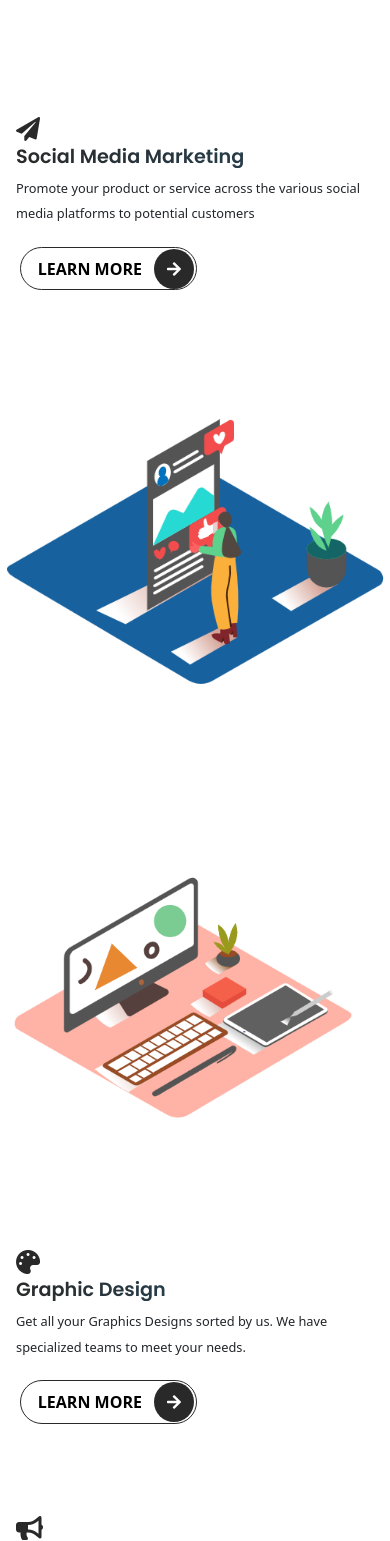
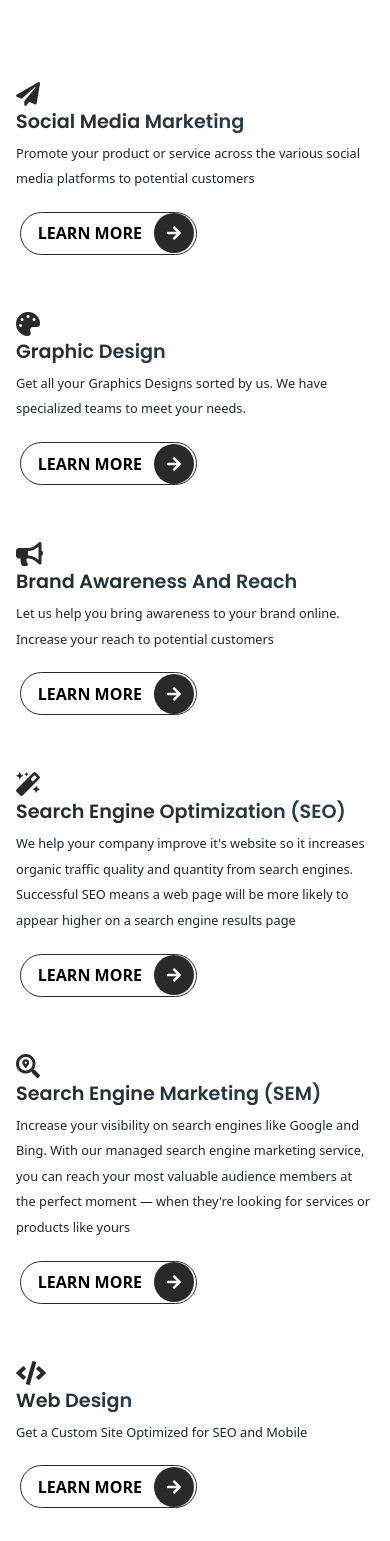
Before and after one commit to cwaku/Adsoryx-, a website: page index.html in a window 390 px wide. Shown: the part 1136-2677 px from the top of the page. Drawn offline with nearby package versions, Linux system fonts and the light colour scheme; a script that the page names is missing.

Commit message:
hide section images on small devices

```diff
--- a/index.html
+++ b/index.html
@@ -64,7 +64,8 @@
                 </button>
                 </a>
                 <div class="d-flex">
-                <a href="https://booking.appointy.com/adsoryxdigital"><button type="button" class="rounded-pill btn-rounded text-capitalize">Book 15 min call
+                <a href="https://booking.appointy.com/adsoryxdigital">
+                    <button type="button" class="rounded-pill btn-rounded text-capitalize">Book 15 min call
                     <span>
                         <i class="fas fa-arrow-right"></i>
                     </span>
@@ -92,7 +93,7 @@
     <svg xmlns="http://www.w3.org/2000/svg" viewBox="0 0 1440 320"><path fill="#ffffff" fill-opacity="1" d="M0,256L18.5,245.3C36.9,235,74,213,111,197.3C147.7,181,185,171,222,154.7C258.5,139,295,117,332,96C369.2,75,406,53,443,48C480,43,517,53,554,48C590.8,43,628,21,665,37.3C701.5,53,738,107,775,144C812.3,181,849,203,886,192C923.1,181,960,139,997,149.3C1033.8,160,1071,224,1108,213.3C1144.6,203,1182,117,1218,74.7C1255.4,32,1292,32,1329,42.7C1366.2,53,1403,75,1422,85.3L1440,96L1440,320L1421.5,320C1403.1,320,1366,320,1329,320C1292.3,320,1255,320,1218,320C1181.5,320,1145,320,1108,320C1070.8,320,1034,320,997,320C960,320,923,320,886,320C849.2,320,812,320,775,320C738.5,320,702,320,665,320C627.7,320,591,320,554,320C516.9,320,480,320,443,320C406.2,320,369,320,332,320C295.4,320,258,320,222,320C184.6,320,148,320,111,320C73.8,320,37,320,18,320L0,320Z"></path></svg>
  </section>
 
-    <!---    COMPANIES  SECTION   -->
+    <!-----------------------------------    COMPANIES  SECTION   ---------------------------------------------------------------
 
     <section id="companies" class="companies">
         <div class="container">
@@ -101,7 +102,7 @@
                 <div class="heading-line"></div>
             </div>
         </div>
- <!---    COMPANIES CONTENT     -->
+-------------------------------------------   COMPANIES CONTENT     ---------------------------------
     <div class="container">
         <div class="row">
             <div class="col-md-4 col-lg-2">
@@ -130,8 +131,7 @@
             </div>
         </div>
     </div>
-
-    </section>
+</section> -->
 
  <!---    SERVICES SECTION    -->
     <section id="services" class="services">
@@ -162,11 +162,11 @@
      </div>
 
 
-     <!---    SERVICES CONTENT     -->
+     <!----------------------------------------------    SERVICES CONTENT    ---------------------------------------------------- -->
      <div class="container">
-             <!---     SOCIAL MEDIA MARKETING CONTENT     -->
+             <!--------------------------------------    SOCIAL MEDIA MARKETING CONTENT  ----------------------------------------------------->
          <div class="row">
-             <div class="col-lg-6 col-md-6 col-sm-12 col-xs-12 services mt-4">
+             <div class="col-lg-6 col-md-6 col-sm-12 col-xs-12 services mt-2">
                  <div class="services__content">
                  <div class="icon d-block fas fa-paper-plane"></div>
                  <h3 class="display-6--title mt-1">Social Media Marketing</h3>
@@ -179,20 +179,21 @@
                         </span>
                     </button>
                 </div>
-             <div class="col-lg-6 col-md-6 col-sm-12 col-xs-12 services mt-4 text-end">
+                </div>
+             <div class="col-lg-6 col-md-6 col-sm-12 col-xs-12 services mt-2 text-end sm-hidden">
                  <div class="services__pic">
                      <img src="images/services/services-1.png" class="img-fluid" alt="Social Media Marketing illustration">
                  </div>
              </div>
          </div>
-                      <!---     GRAPHIC DESIGN CONTENT     -->
+                      <!----------------------------------------------------    GRAPHIC DESIGN CONTENT     --------------------------------------------------------->
          <div class="row">
-             <div class="col-lg-6 col-md-6 col-sm-12 col-xs-12 services mt-4 text-start">
+             <div class="col-lg-6 col-md-6 col-sm-12 col-xs-12 services mt-2 text-start sm-hidden">
                  <div class="services__pic">
                     <img src="images/services/services-2.png" class="img-fluid" alt="Graphic Design illustration">
                  </div>
              </div>
-             <div class="col-lg-6 col-md-6 col-sm-12 col-xs-12 services mt-4">
+             <div class="col-lg-6 col-md-6 col-sm-12 col-xs-12 services mt-2">
                  <div class="services__content">
                     <div class="icon d-block fas fa-palette"></div>
                     <h3 class="display-6--title mt-1">Graphic Design</h3>
@@ -207,9 +208,9 @@
                  </div>
              </div>
          </div>
-                      <!---    BRAND AWARENESS & REACH CONTENT     -->
+                      <!-------------------------------------------------------------    BRAND AWARENESS & REACH CONTENT    -------------------------------------------------------- -->
          <div class="row">
-             <div class="col-lg-6 col-md-6 col-sm-12 col-xs-12 services mt-4">
+             <div class="col-lg-6 col-md-6 col-sm-12 col-xs-12 services mt-2">
                  <div class="services__content">
                     <div class="icon d-block fas fa-bullhorn"></div>
                     <h3 class="display-6--title mt-1">Brand Awareness And Reach</h3>
@@ -223,20 +224,20 @@
                        </button>
                  </div>
              </div>
-             <div class="col-lg-6 col-md-6 col-sm-12 col-xs-12 services mt-4 text-end">
+             <div class="col-lg-6 col-md-6 col-sm-12 col-xs-12 services mt-2 text-end sm-hidden">
                  <div class="services__pic">
                     <img src="images/services/services-3.png" class="img-fluid" alt="Brand Awareness & Reach illustration">
                  </div>
              </div>
          </div>
-                      <!---    SEO CONTENT     -->
+                      <!-----------------------------------------------------------    SEO CONTENT     --------------------------------------------------------------->
          <div class="row">
-             <div class="col-lg-6 col-md-6 col-sm-12 col-xs-12 services mt-4 text-start">
+             <div class="col-lg-6 col-md-6 col-sm-12 col-xs-12 services mt-2 text-start sm-hidden">
                  <div class="services__pic">
                     <img src="images/services/services-4.png" class="img-fluid" alt="Search Engine Optimization illustration">
                  </div>
              </div>
-             <div class="col-lg-6 col-md-6 col-sm-12 col-xs-12 services mt-4">
+             <div class="col-lg-6 col-md-6 col-sm-12 col-xs-12 services mt-2">
                  <div class="services__content">
                     <div class="icon d-block fas fa-magic"></div>
                     <h3 class="display-6--title mt-1">Search Engine Optimization (SEO)</h3>
@@ -251,9 +252,9 @@
                  </div>
              </div>
          </div>
-                      <!---    SEM CONTENT     -->
+                      <!------------------------------------------------------------------------------    SEM CONTENT     --------------------------------------------------------------->
          <div class="row">
-             <div class="col-lg-6 col-md-6 col-sm-12 col-xs-12 services mt-4">
+             <div class="col-lg-6 col-md-6 col-sm-12 col-xs-12 services mt-2">
                  <div class="services__content">
                     <div class="icon d-block fas fa-search-location"></div>
                     <h3 class="display-6--title mt-1">Search Engine Marketing (SEM)</h3>
@@ -269,39 +270,37 @@
                        </button>
                  </div>
              </div>
-             <div class="col-lg-6 col-md-6 col-sm-12 col-xs-12 services mt-4 text-end">
+             <div class="col-lg-6 col-md-6 col-sm-12 col-xs-12 services mt-2 text-end sm-hidden">
                  <div class="services__pic">
                     <img src="images/services/services-5.png" class="img-fluid" alt="Search Engine Marketing illustration">
                  </div>
              </div>
          </div>
-                       <!---      WEB DESIGN CONTENT     -->
+          <!-----------------------------------------------------------------------------     WEB DESIGN CONTENT     -------------------------------------------------------->
           <div class="row">
-                        <div class="col-lg-6 col-md-6 col-sm-12 col-xs-12 services mt-4 text-start">
+            <div class="col-lg-6 col-md-6 col-sm-12 col-xs-12 services mt-2 text-start sm-hidden">
                 <div class="services__pic">
                     <img src="images/services/services-6.png" class="img-fluid" alt="Web Design Marketing illustration">
                 </div>
             </div>
-                        <div class="col-lg-6 col-md-6 col-sm-12 col-xs-12 services mt-4">
+            <div class="col-lg-6 col-md-6 col-sm-12 col-xs-12 services mt-2">
                 <div class="services__content">
                     <div class="icon d-block fas fa-code"></div>
                     <h3 class="display-6--title mt-1">Web Design</h3>
-                            <p class="lh-lg">Get a Custom Site Optimized for SEO and Mobile
-                               </p>
+                    <p class="lh-lg">Get a Custom Site Optimized for SEO and Mobile</p>
                     <button type="button" class="rounded-pill btn-rounded border-primary">Learn more
-                                   <span>
-                                       <i class="fas fa-arrow-right"></i>
-                                   </span>
+                        <span><i class="fas fa-arrow-right"></i></span>
                     </button>
                 </div>
             </div>
         </div>
-
      </div>
 
 
 </section>
-<!---      TESTIMONIALS SECTION    -->
+
+
+<!----------------------------------------------------------------      TESTIMONIALS SECTION    ------------------------------------------------------------------------>
 <section id="testimonials" class="testimonials">
     <svg xmlns="http://www.w3.org/2000/svg" viewBox="0 0 1440 320"><path fill="#ffffff" fill-opacity="1" d="M0,64L34.3,69.3C68.6,75,137,85,206,117.3C274.3,149,343,203,411,213.3C480,224,549,192,617,197.3C685.7,203,754,245,823,272C891.4,299,960,309,1029,266.7C1097.1,224,1166,128,1234,96C1302.9,64,1371,96,1406,112L1440,128L1440,0L1405.7,0C1371.4,0,1303,0,1234,0C1165.7,0,1097,0,1029,0C960,0,891,0,823,0C754.3,0,686,0,617,0C548.6,0,480,0,411,0C342.9,0,274,0,206,0C137.1,0,69,0,34,0L0,0Z"></path></svg>
     <div class="container">
@@ -311,7 +310,7 @@
             <p class="lead pd-1">what our clients are saying</p>
         </div>
 
-        <!---      CAROUSEL CONTENT     -->
+        <!---------------------------------------------------------      CAROUSEL CONTENT     ------------------------------------------------------------------>
         <div class="tagembed-container" style=" width:100%;height:100%;overflow:auto;">
             <div class="tagembed-socialwall" data-wall-id="6162" view-url="https://widget.tagembed.com/6162?view"></div>
         </div>
@@ -322,7 +321,7 @@
 
 
 
-                    <!---       PORTFOLIO SECTION     -->
+        <!-----------------------------------------------------------   PORTFOLIO SECTION    ------------------------------------------------------------ -->
 <section id="portfolio" class="portfolio">
     <div class="container">
         <div class="row text-center mt-5">
@@ -332,7 +331,7 @@
                 Projects our teams have worked on
             </p>
         </div>
-                            <!---       FILTER BUTTONS    -->
+        <!--------------------------------------------------------       FILTER BUTTONS   -------------------------------------------------------------- -->
     <div class="row mt-5 mb-4 g-3 text-center">
         <div class="col-md-12">
             <button class="btn btn-outline-primary" type="button">All</button>
@@ -341,7 +340,7 @@
             <button class="btn btn-outline-primary" type="button">Mockup</button>
         </div>
     </div>
-                        <!---      PORTFOLIO ITEMS     -->
+        <!-------------------------------------------------------     PORTFOLIO ITEMS     ----------------------------------------------------------------->
 <div class="row">
     <div class="col-lg-4 col-md-6">
         <div class="portfolio-box shadow">
@@ -433,7 +432,7 @@
             </div>
         </div>
     </div>
-    <!--- UNCOMMENT LATER, ADD TO NEW PAGE WHEN CLICKED
+    <!---------------------------------------------------------------- UNCOMMENT LATER, ADD TO NEW PAGE WHEN CLICKED      ---------------------------------------------------
     <div class="col-lg-4 col-md-6">
         <div class="portfolio-box shadow">
             <img src="images/portfolio/portfolio-10.png" alt="portfolio 10 image" class="img-fluid">
@@ -493,13 +492,13 @@
                 </div>
             </div>
         </div>
-    </div> -->
+    </div> ------------------------------------------------------------------------------------------------------------------------------------------------>
 </div>
     </div>
 </section>
 
 
-<!---      GET STARTED SECTION    -->
+<!---------------------------------------------------------------------      GET STARTED SECTION   ------------------------------------------------------------- -->
 <section id="contact" class="get-started">
     <div class="container">
         <div class="row text-center">
@@ -509,7 +508,7 @@
                 Tell  us about your project and let us get to work
             </p>
         </div>
-      <!---      CTA CONTENT     -->
+      <!-----------------------------------------------------------------     CTA CONTENT     ------------------------------------------------------------------------------------------------------------------------------>
       <div class="row text-white">
           <div class="col-12 col-lg-6 gradient shadow p-3">
               <div class="cta-info w-100">
@@ -563,7 +562,7 @@
 </section>
 
 
-<!---      FAQ SECTION    -----
+<!-------------------------------------------------------------------------      FAQ SECTION    --------------------------------------------------------------------------------
 <section id="faq" class="faq">
     <div class="container">
         <div class="row text-center">
@@ -571,11 +570,11 @@
             <div class="heading-line"></div>
             <p class="lead">frequently asked questions, get knowledge before hand</p>
         </div>
-                  -------- ACCORDION CONTENT   ----------
+        ------------------------------------------------------------ ---------------------- ACCORDION CONTENT   ------------------------------------------------------------------------------
         <div class="row mt-5">
             <div class="col-md-12">
                 <div class="accordion" id="accordionExample">
-                               ---- ACCORDION ITEM 1     -----
+                        --------------------------------------------------------------------- ACCORDION ITEM 1   --------------------------------------------------------  -----
                     <div class="accordion-item shadow mb-3">
                       <h2 class="accordion-header" id="headingOne">
                         <button class="accordion-button" type="button" data-bs-toggle="collapse" data-bs-target="#collapseOne" aria-expanded="true" aria-controls="collapseOne">
@@ -588,7 +587,7 @@
                         </div>
                       </div>
                     </div>
-                                        ------      ACCORDION ITEM 2     ------
+                    ------------------------------------------------------------------------    ACCORDION ITEM 2     ------------------------------------------------------------
                     <div class="accordion-item shadow mb-3">
                       <h2 class="accordion-header" id="headingTwo">
                         <button class="accordion-button collapsed" type="button" data-bs-toggle="collapse" data-bs-target="#collapseTwo" aria-expanded="false" aria-controls="collapseTwo">
@@ -601,7 +600,7 @@
                         </div>
                       </div>
                     </div>
-                                        --------      ACCORDION ITEM 3     ------
+                    -------------------------------------------------------------------------      ACCORDION ITEM 3     --------------------------------------------------------------------------------------------------------------
                     <div class="accordion-item shadow mb-3">
                       <h2 class="accordion-header" id="headingThree">
                         <button class="accordion-button collapsed" type="button" data-bs-toggle="collapse" data-bs-target="#collapseThree" aria-expanded="false" aria-controls="collapseThree">
@@ -614,7 +613,7 @@
                         </div>
                       </div>
                     </div>
-                                        --------      ACCORDION ITEM 4     -------
+                        --------------------------------------------------------------------------      ACCORDION ITEM 4     ------------------------------------------------------------------------------------
                     <div class="accordion-item shadow mb-3">
                         <h2 class="accordion-header" id="headingFour">
                           <button class="accordion-button collapsed" type="button" data-bs-toggle="collapse" data-bs-target="#collapseFour" aria-expanded="false" aria-controls="collapseFour">
@@ -633,7 +632,7 @@
     </div>
 </section>
 
--->
+--------------------------------------------------------------------------------------------------------------------------------------------------------------------------------------->
 
 
 
@@ -646,11 +645,11 @@
 
 
 
-             <!---      FOOTER SECTION     -->
+             <!--- ----------------------------------------------------     FOOTER SECTION     ------------------------------------------------------------------------->
 <footer class="footer">
     <div class="container">
         <div class="row">
-                         <!---      CONTENT FOR MOBILE NUMBER     -->
+                         <!---------------------------------------------      CONTENT FOR MOBILE NUMBER    ------------------------------------------------------------------->
             <div class="col-md-4 col-lg-4 contact-box pt-1 d-md-block d-lg-flex d-flex">
                 <div class="contact-box__icon">
                     <svg xmlns="http://www.w3.org/2000/svg" class="icon icon-tabler icon-tabler-phone-call" viewBox="0 0 24 24" stroke-width="1" fill="none" stroke-linecap="round" stroke-linejoin="round">
@@ -665,7 +664,7 @@
                     <p class="contact-box__info--subtitle">Mon-Sat 9am-6pm</p>
                 </div>
             </div>
-                         <!---      CONTENT FOR EMAIL     -->
+                <!--------------------------------------------------------------     CONTENT FOR EMAIL     ----------------------------------------------------------------------------------------------------------------->
             <div class="col-md-4 col-lg-4 contact-box pt-1 d-md-block d-lg-flex d-flex">
                 <div class="contact-box__icon">
                     <svg xmlns="http://www.w3.org/2000/svg" class="icon icon-tabler icon-tabler-mail-opened" viewBox="0 0 24 24" stroke-width="1" fill="none" stroke-linecap="round" stroke-linejoin="round">
@@ -681,7 +680,7 @@
                     <p class="contact-box__info--subtitle">Online support</p>
                 </div>
             </div>
-                         <!---      CONTENT FOR LOCATION     -->
+                 <!-------------------------------------------------------------------     CONTENT FOR LOCATION     --------------------------------------------------------------------------------------------->
             <div class="col-md-4 col-lg-4 contact-box pt-1 d-md-block d-lg-flex d-flex">
                 <div class="contact-box__icon">
                     <svg xmlns="http://www.w3.org/2000/svg" class="icon icon-tabler icon-tabler-map-2" viewBox="0 0 24 24" stroke-width="1" fill="none" stroke-linecap="round" stroke-linejoin="round">
@@ -700,7 +699,7 @@
             </div>
         </div>
     </div>
-                 <!---     Social Media Content     -->
+    <!-----------------------------------------------------------------------------------------------     Social Media Content     ---------------------------------------------------------------------------------------------->
 <div class="footer-sm" style="background-color: #212121;">
     <div class="container">
         <div class="row py-4 text-center text-white">
@@ -714,7 +713,7 @@
         </div>
     </div>
 </div>
- <!---    CONTENT FOR COMPANY INFO       -->
+ <!-------------------------------------------------------------------------------    CONTENT FOR COMPANY INFO      -------------------------------------------------------------------------------------------------------------------------------------------- -->
 <div class="container mt-5">
     <div class="row text-white justify-content-center mt-3 pb-3">
         <div class="col-12 col-sm-6 col-lg-6">
@@ -760,7 +759,7 @@
 </div>
 
 
-<!---      COPYRIGHT INFO     -->
+<!---------------------------------------------------------------------------------------------      COPYRIGHT INFO    ------------------------------------------------------------------------------------------------------------------------------------------------------------------------------>
 <div class="footer-bottom pb-5 pt-5">
     <div class="container">
         <div class="row text-center text-white">
@@ -774,7 +773,7 @@
 </div>
 </footer>
 
-  <!---      BACK TO TOP BUTTON     -->
+  <!-------------------------------------------------------------------------     BACK TO TOP BUTTON    ---------------------------------------------------------------- -->
   <a href="" class="shadow btn-primary rounded-circle back-top">
       <i class="fas fa-chevron-up"></i>
   </a>
--- a/scss/sections/_services.scss
+++ b/scss/sections/_services.scss
@@ -2,7 +2,7 @@
 
 .services {
     position: relative;
-    padding: 1rem 0;
+    padding: 0.4rem 0;
 
     &__content {
         padding: 1rem;
@@ -31,5 +31,12 @@
     &__pic {
         max-width: 100%;
 
+
     }
 }
+
+.sm-hidden {
+    @include media-breakpoint-down(sm) {
+        display: none;
+    }
+}
```
Also changed, not shown: assets/css/style.css, 1 other file. Lines whose indentation alone changed are shown as unchanged.
